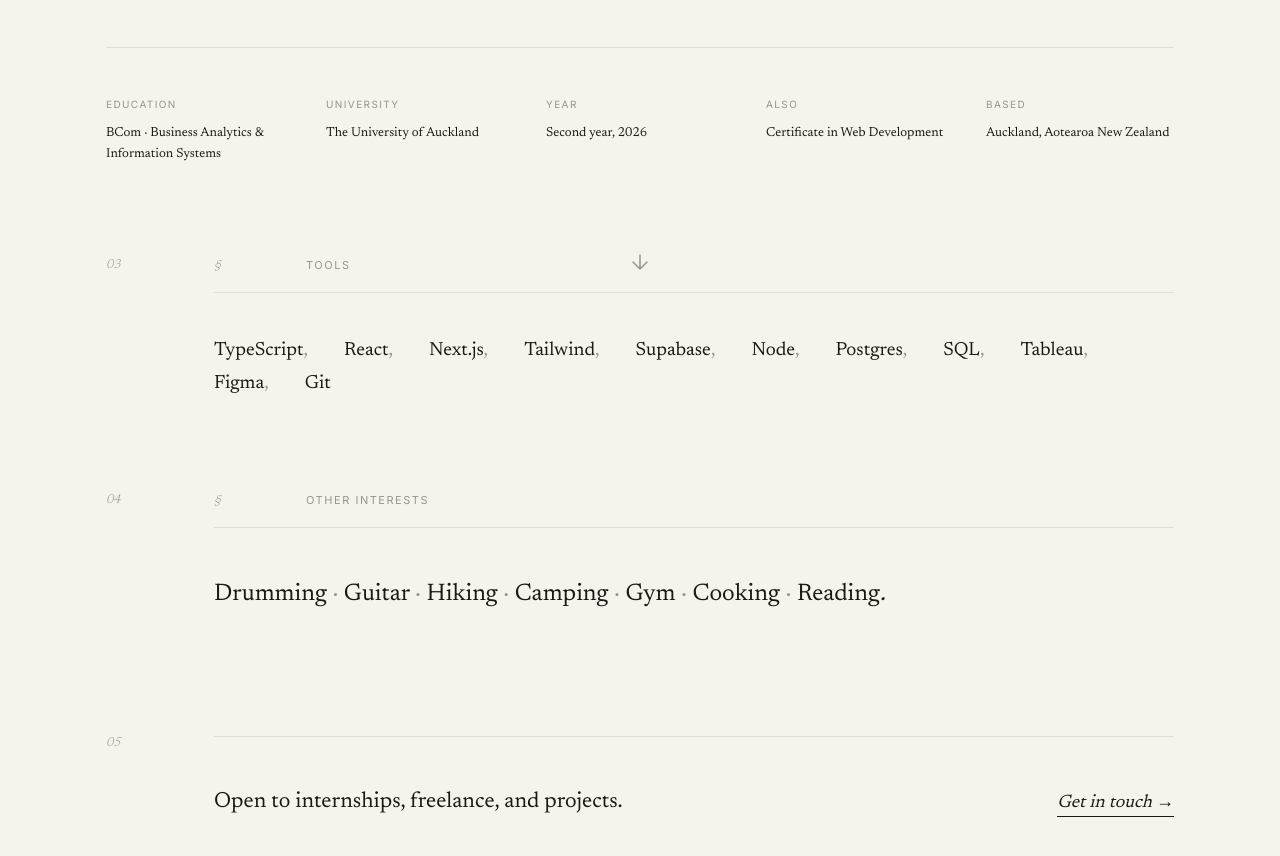
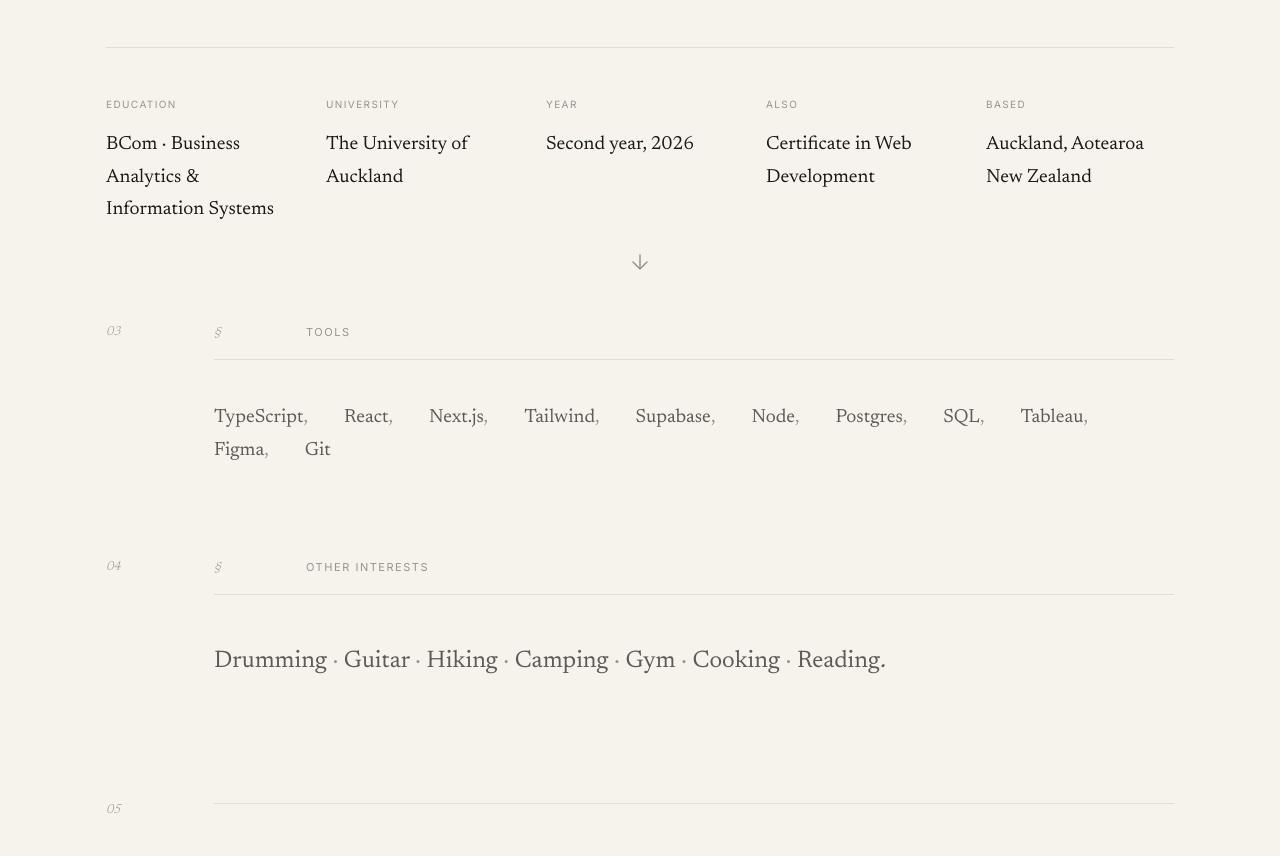
Before and after one commit to cc0b/portfolio, a Next.js app: page /about in a window 1280 px wide. Shown: the part 486-1342 px from the top of the page. Built offline with nearby package versions, Linux system fonts and the light colour scheme.

Commit message:
changed font for tools and make tools:

```diff
--- a/src/app/about/page.tsx
+++ b/src/app/about/page.tsx
@@ -78,7 +78,7 @@ export default function About() {
           {facts.map((f) => (
             <div key={f.k}>
               <p style={{ ...LABEL, color: 'var(--cl-muted)', fontSize: 10, marginBottom: 8 }}>{f.k}</p>
-              <p style={{ fontFamily: SERIF, fontSize: 13, color: 'var(--cl-text)', lineHeight: 1.6 }}>{f.v}</p>
+              <p style={{ fontFamily: SERIF, fontSize: 19, fontWeight: 400, color: 'var(--cl-text)', lineHeight: 1.7 }}>{f.v}</p>
             </div>
           ))}
         </div>
@@ -90,7 +90,7 @@ export default function About() {
             <SectionHeader num="" label="Tools" />
             <div style={{ display: 'flex', flexWrap: 'wrap', columnGap: 36, rowGap: 14 }}>
               {stack.map((s, i) => (
-                <span key={s} style={{ fontFamily: SERIF, fontSize: 19, color: 'var(--cl-text)', fontWeight: 400 }}>
+                <span key={s} style={{ fontFamily: SERIF, fontSize: 19, color: 'var(--cl-dim)', fontWeight: 400 }}>
                   {s}
                   {i < stack.length - 1 && <span style={{ color: 'var(--cl-muted)' }}>,</span>}
                 </span>
@@ -104,7 +104,7 @@ export default function About() {
           <span className="margin-num" style={{ fontFamily: SERIF, fontStyle: 'italic', fontSize: 13, color: 'var(--cl-muted)', fontWeight: 300 }}>04</span>
           <div>
             <SectionHeader num="" label="Other interests" />
-            <p style={{ fontFamily: SERIF, fontSize: 24, lineHeight: 1.5, color: 'var(--cl-text)', fontWeight: 400, fontStyle: 'italic', maxWidth: 720 }}>
+            <p style={{ fontFamily: SERIF, fontSize: 24, lineHeight: 1.5, color: 'var(--cl-dim)', fontWeight: 400, fontStyle: 'italic', maxWidth: 720 }}>
               {off.map((o, i) => (
                 <Fragment key={o}>
                   <span style={{ fontStyle: 'normal' }}>{o}</span>
--- a/src/app/globals.css
+++ b/src/app/globals.css
@@ -7,6 +7,7 @@
   --cl-faint: rgba(20, 19, 15, 0.14);
   --cl-accent: #3a9f7e;
   --cl-accent-dim: rgba(58, 159, 126, 0.08);
+  --cl-dim: rgba(20, 19, 15, 0.68);
 }
 
 html.dark {
@@ -18,6 +19,7 @@ html.dark {
   --cl-faint: rgba(232, 228, 216, 0.16);
   --cl-accent: #4cc9a0;
   --cl-accent-dim: rgba(76, 201, 160, 0.1);
+  --cl-dim: rgba(232, 228, 216, 0.68);
 }
 
 * {
```
